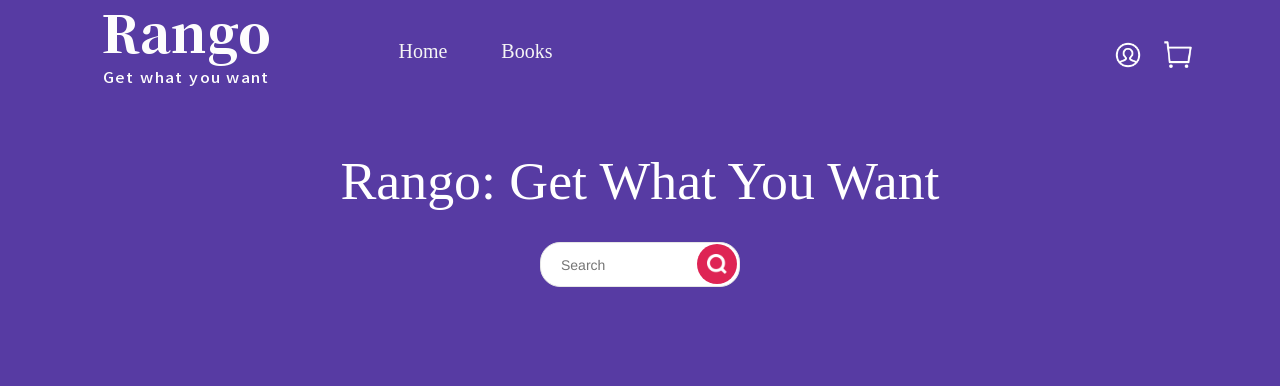
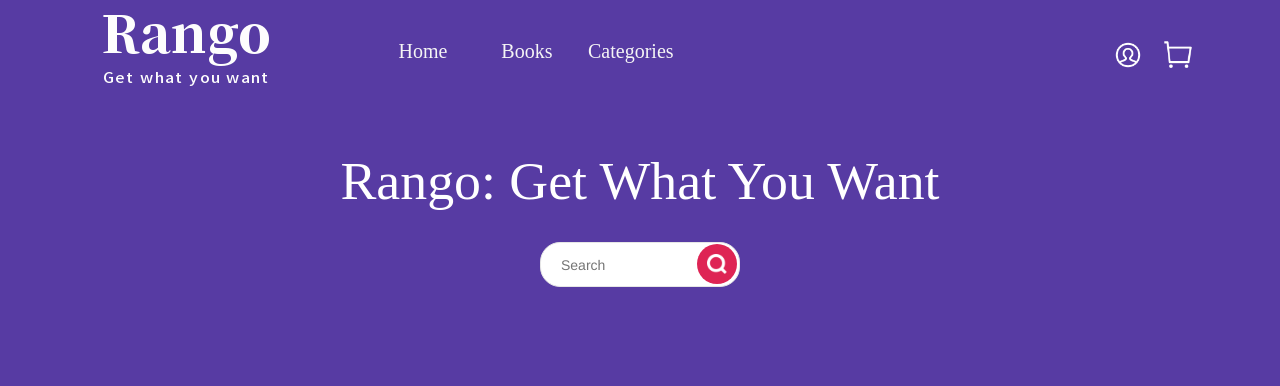
Before and after one commit to qinyuguan/Rango, a Django app: page / in a window 1280 px wide. Shown: the top 386 px of the page. Run offline with Django 3.2, Linux system fonts and the light colour scheme; data that the repository does not hold is empty.

Commit message:
update nav

```diff
--- a/templates/rango/base.html
+++ b/templates/rango/base.html
@@ -27,6 +27,7 @@
     <div class="home-items">
         <a class="home-item" href="{% url 'rango:index' %}">Home</a>
         <a class="home-item" href="{% url 'rango:products' %}">Books</a>
+        <a class="home-item" href="{% url 'rango:categories' %}">Categories</a>
     </div>
     <div class="home-search">
         <div class="layui-input-inline">
--- a/templates/rango/base_home.html
+++ b/templates/rango/base_home.html
@@ -28,6 +28,7 @@
     <div class="home-items">
         <a class="home-item" href="{% url 'rango:index' %}">Home</a>
         <a class="home-item" href="{% url 'rango:products' %}">Books</a>
+        <a class="home-item" href="{% url 'rango:categories' %}">Categories</a>
     </div>
     <div style="width: 320px;height:100px;display: inline-block;float: left;"></div>
     <div class="home-operation" style="z-index: 999">
```
